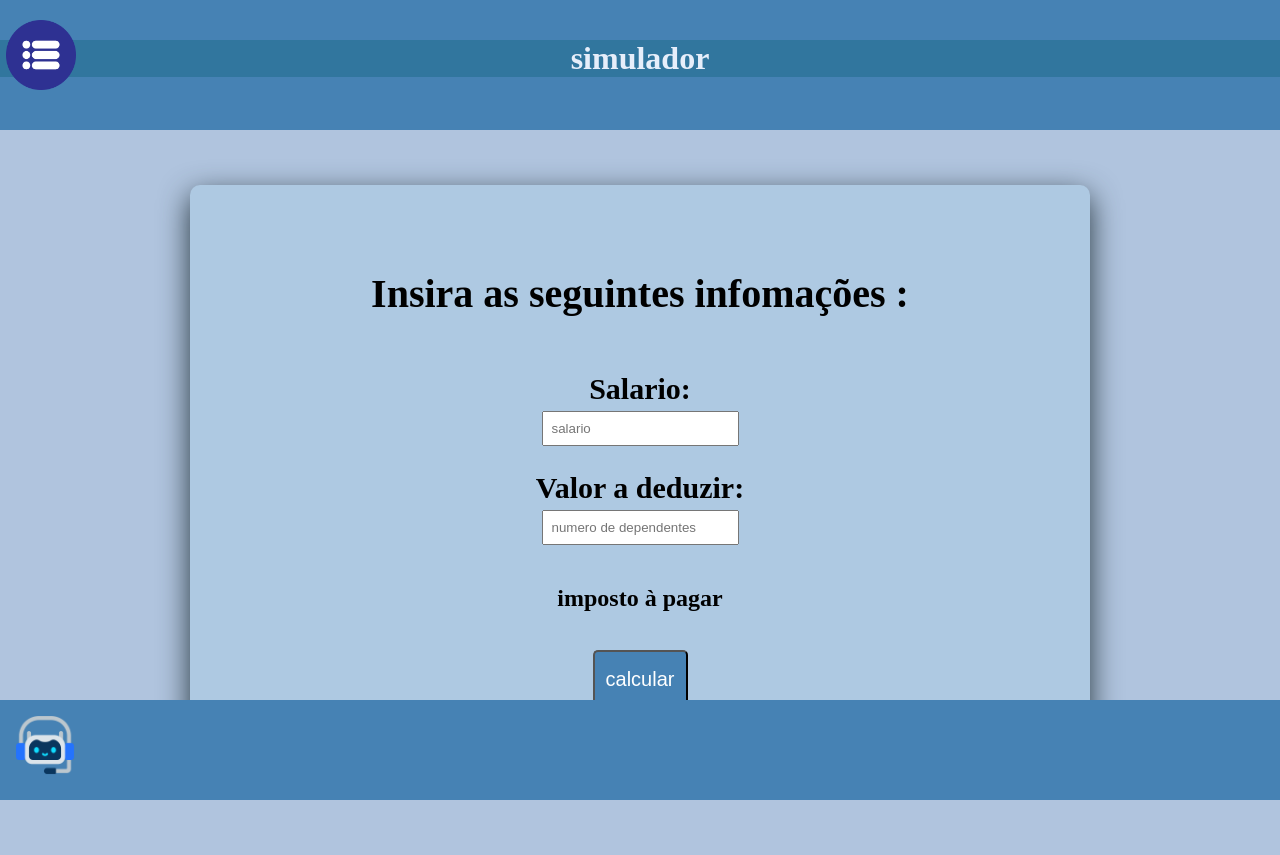
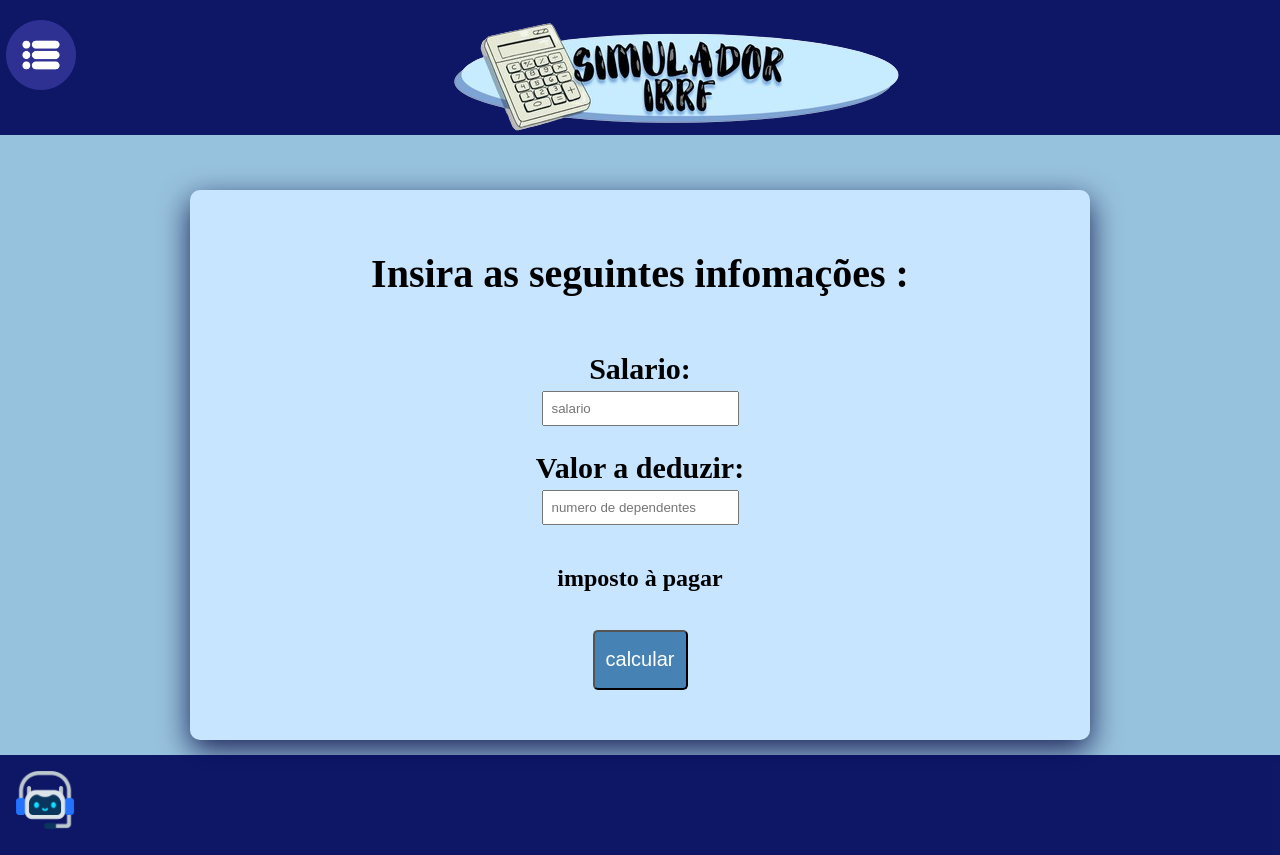
Before and after one commit to juliabeatriz09/calculadora_irrf, a plain HTML site: page index.html in a window 1280 px wide. Before the commit the page ends 800 px from the top, so only its background shows below. Drawn offline with Linux system fonts and the light colour scheme.

Commit message:
Add files via upload

```diff
--- a/index.html
+++ b/index.html
@@ -8,7 +8,9 @@
 </head>
 <body>
 <header>
-    <h1>simulador </h1>
+    <!-- <h1>simulador </h1> -->
+    <img src="img/logo.png" alt="oo" class="logo">
+
      <!-- inicio do menu retratil -->
     <div id="menu " class="menu" >
 
@@ -67,6 +69,7 @@
 </main>
 <footer>
     <img src="img/chat.png" class="robozinho" alt="ppp">
+
 </footer>
 
 </body>
--- a/style.css
+++ b/style.css
@@ -14,8 +14,9 @@ body{
 /* configuracoes do header */
 header{
     grid-area: cab;
-    background-color: rgb(70,130,180);
-    height: 130px;
+    background-color: rgba(3, 12, 94, 0.938);
+    height: 135px;
+    /* position: absolute; */
  }
 
  header h1{
@@ -25,13 +26,19 @@ header{
     background-color: #31769e;
     margin-top: 40px;
  }
+
+ .logo{
+    align-items: center;
+    text-align: center;
+    margin-left: 380px;
+ }
  /* fim configuracoes do header */
 
 
  /* configuracoes main */
  main{
     grid-area: corp;
-    background-color: rgb(176,196,222);
+    background-color:   #97c2dd;
     display: flex;
     justify-content: center;
     height: auto;
@@ -40,11 +47,11 @@ header{
 
  /* configuracoes do footer */
  footer{
-    position: absolute;
+    position: relative;
     width: 100%;
     bottom: 0;
     grid-area: pe;
-    background-color: rgb(70,130,180);
+    background-color:  rgba(3, 12, 94, 0.938);
     height: 100px;
  }
 .robozinho{
@@ -61,14 +68,14 @@ header{
     margin-bottom: 15px;
     display: flex;
     border-radius: 10px;
-    background-color: rgb(174, 201, 226);
+    background-color: rgb(199, 229, 255);
     width: 900px;
-    height: 600px;
+    height: 550px;
     flex-direction: column;
     justify-content: center;
     align-items: center;
     cursor: pointer;
-    box-shadow: 0px 10px 30px rgb(36, 51, 59);
+    box-shadow: 0px 10px 30px rgba(3, 2, 61, 0.849);
     text-align: center;
 }
 
```
